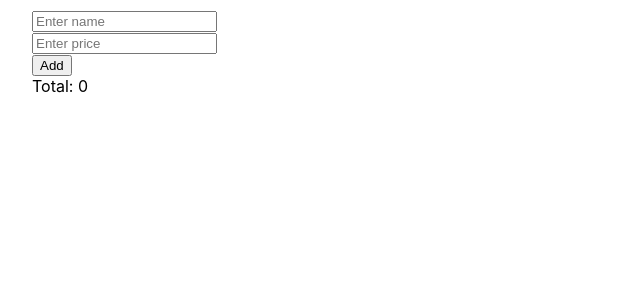
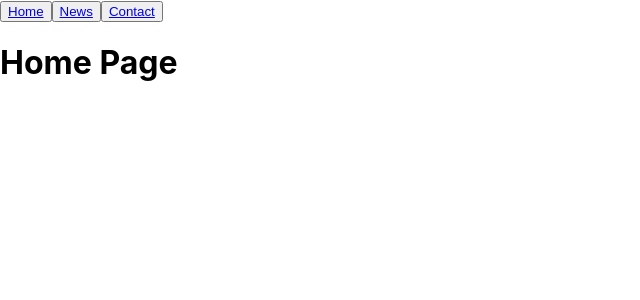
Before and after one commit to github-nqvnlc/tiktok-reactjs, a React (Create React App) app: page / in a window 1280 px wide. Shown: the top 300 px of the page, without its empty margins (0-640 px from the left). Built offline with nearby package versions, Linux system fonts and the light colour scheme.

Commit message:
React Router

```diff
--- a/package.json
+++ b/package.json
@@ -8,6 +8,7 @@
     "@testing-library/user-event": "^12.1.10",
     "react": "^17.0.2",
     "react-dom": "^17.0.2",
+    "react-router-dom": "6",
     "react-scripts": "4.0.3",
     "web-vitals": "^1.0.1"
   },
--- a/src/App.js
+++ b/src/App.js
@@ -1,53 +1,31 @@
-import { useState, useMemo, useRef} from "react";
+import {Routes, Route, Link} from 'react-router-dom'
+import HomePage from './Pages/Home'
+import NewsPage from './Pages/News'
+import ContactPage from './Pages/Contact'
+
 function App() {
-  const [name, setName] = useState('')
-  const [price, setPrice] = useState('')
-  const [product, setProduce] = useState([])
-
-  const nameRef = useRef()
-
-  const handleSumit = () => {
-    setProduce([...product, {
-      name,
-      price: parseInt(price)
-    }])
-    setName('')
-    setPrice('')
-    nameRef.current.focus()
-  }
-
-  const total = useMemo(()=> {
-    const result = product.reduce((result, prod) => result + prod.price, 0)
-    return result
-  },[product])
-
-  return (
-    <div style={{ padding: '10px 32px' }}>
-      <input
-        ref={nameRef}
-        value={name}
-        placeholder="Enter name"
-        onChange={e => setName(e.target.value)}
-      />
-      <br />
-      <input
-        value={price}
-        placeholder="Enter price"
-        onChange={e => setPrice(e.target.value)}
-      />
-      <br />
-      <button onClick={handleSumit}>Add</button>
-      <br />
-      Total: {total}
-      <ul>
-        {
-          product.map((product, index) => (
-            <li key={index}>{product.name} - {product.price}</li>
-          ))
-        }
-      </ul>
-    </div>
-  )
+return (
+  <div>
+    <nav>
+      <>
+        <button>
+          <Link to="/">Home</Link>
+        </button>
+        <button>
+          <Link to="/news">News</Link>
+        </button>
+        <button>
+          <Link to="/contact">Contact</Link>
+        </button>
+      </>
+    </nav>
+    <Routes>
+      <Route path="/" element={<HomePage />}/>
+      <Route path="/news" element={<NewsPage />}/>
+      <Route path="/contact" element={<ContactPage />}/>
+    </Routes>
+  </div>
+);
 }
 
 export default App;
--- /dev/null
+++ b/src/Pages/Contact.js
@@ -0,0 +1,8 @@
+function Contact() {
+    return (
+
+        <h1>Contact Page</h1>
+    )
+}
+
+export default Contact
--- /dev/null
+++ b/src/Pages/Home.js
@@ -0,0 +1,7 @@
+function Home() {
+    return (
+        <h1>Home Page</h1>
+    )
+}
+
+export default Home
--- /dev/null
+++ b/src/Pages/News.js
@@ -0,0 +1,7 @@
+function News() {
+    return (
+        <h1>News Page</h1>
+    )
+}
+
+export default News
--- a/src/index.js
+++ b/src/index.js
@@ -1,12 +1,15 @@
 import React from 'react';
 import ReactDOM from 'react-dom';
+import { BrowserRouter as Router } from 'react-router-dom';
 import './index.css';
 import App from './App';
 import reportWebVitals from './reportWebVitals';
 
 ReactDOM.render(
   <React.StrictMode>
-    <App />
+    <Router>
+      <App />
+    </Router>
   </React.StrictMode>,
   document.getElementById('root')
 );
```
Also changed, not shown: 1 other file (tests, documents, lock files or other folders).
